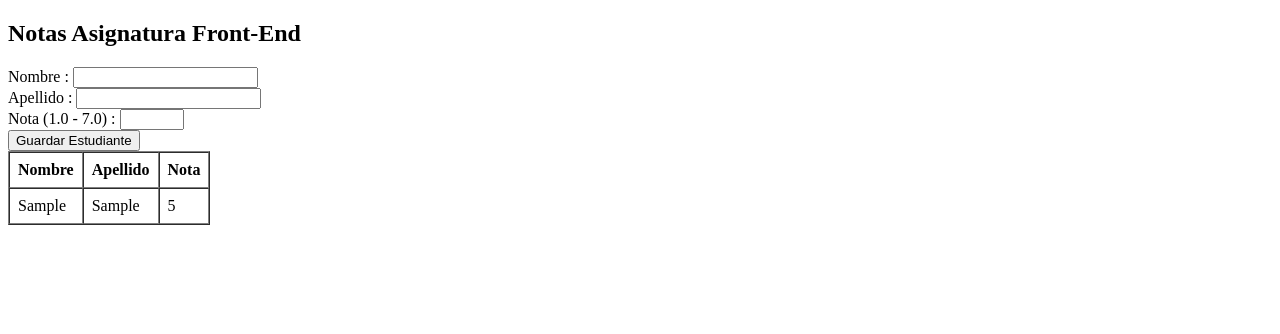
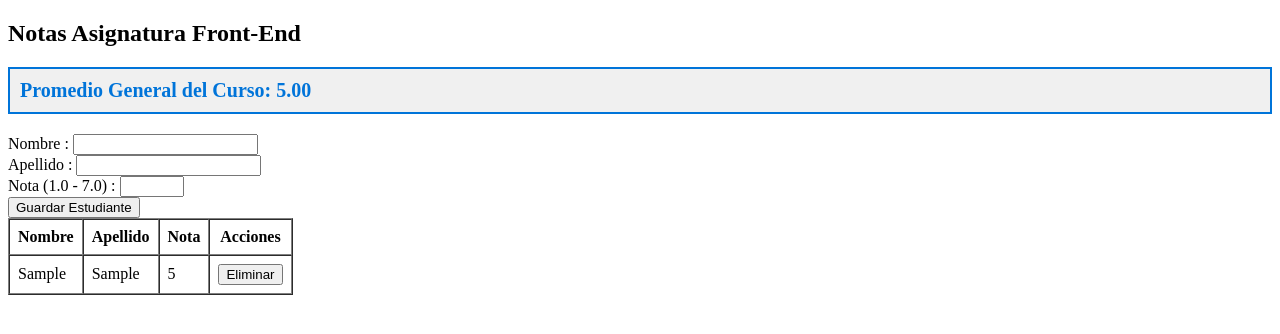
Before and after one commit to yleonf/proyecto-js-lunes, a plain HTML site: page index.html in a window 1280 px wide. Both pictures are taken after typing "Sample", "Sample", "5" into the empty fields and a click on the button "Guardar Estudiante". Drawn offline with Linux system fonts and the light colour scheme.

Commit message:
Delete Student

```diff
--- a/index.html
+++ b/index.html
@@ -4,9 +4,23 @@
     <meta charset="UTF-8">
     <meta name="viewport" content="width=device-width, initial-scale=1.0">
     <title>Document</title>
+    <style>
+        #average {
+            margin: 16px 0;
+            padding: 10px;
+            background-color: #f0f0f0;
+            border: 2px solid #0074D9;
+            font-size: 20px;
+            font-weight: bold;
+            margin-bottom: 20px;
+            color: #0074D9;
+        }
+    </style>
 </head>
 <body>
     <h2>Notas Asignatura Front-End</h2>
+
+     <div id="average">Promedio General del Curso: N/A </div>
     <form id="studentForm">
     <div>
         <label for="name">Nombre : </label>
@@ -28,6 +42,7 @@
         <th>Nombre</th>
         <th>Apellido</th>
         <th>Nota</th>
+         <th>Acciones</th>
     </tr>
 </thead>
 <tbody>
--- a/script.js
+++ b/script.js
@@ -1,13 +1,14 @@
 const students=[];
 
 const tableBody=document.querySelector("#studentsTable tbody");
+const averageDiv=document.getElementById("average");
 
 document.getElementById("studentForm").addEventListener("submit",function(e){
     e.preventDefault();
 
     const name=document.getElementById("name").value.trim();
     const lastName=document.getElementById("lastName").value.trim();
-    const grade=document.getElementById("grade").value.trim();
+    const grade=parseFloat(document.getElementById("grade").value.trim());
 
     if(grade <1 || grade >7 || !name || !lastName || isNaN(grade)){
     alert("Error Datos Incorrectos")
@@ -19,6 +20,7 @@ document.getElementById("studentForm").addEventListener("submit",function(e){
     const student={name,lastName,grade};
     students.push(student);
      addStudentToTable(student)
+     calcularPromedio()
    // console.log(students)
 
     this.reset();
@@ -30,6 +32,33 @@ function addStudentToTable(student){
     row.innerHTML=
     `<td>${student.name}</td>
      <td>${student.lastName}</td>
-    <td>${student.grade}</td>`;
+    <td>${student.grade}</td>
+    <td> <button class="delete">Eliminar</button></td>
+    `;
+ row.querySelector(".delete").addEventListener("click",function(){
+     deleteEstudiante(student,row);
+ });
    tableBody.appendChild(row);
 }
+
+function deleteEstudiante(student,row){
+    // buscar el estudiante en el array
+    const index=students.indexOf(student);
+    if(index > -1){
+        students.splice(index,1);
+        row.remove();
+        calcularPromedio();
+    }
+}
+
+function calcularPromedio(){
+    if(students.length===0){
+       averageDiv.textContent="Promedio General del Curso:N/A"
+        return;
+    }
+    const total=students.reduce((sum,s)=>sum+s.grade,0);
+    console.log(total)
+    const average=total/students.length;
+    console.log(average)
+    averageDiv.textContent=`Promedio General del Curso: ${average.toFixed(2)}`;
+}
```
